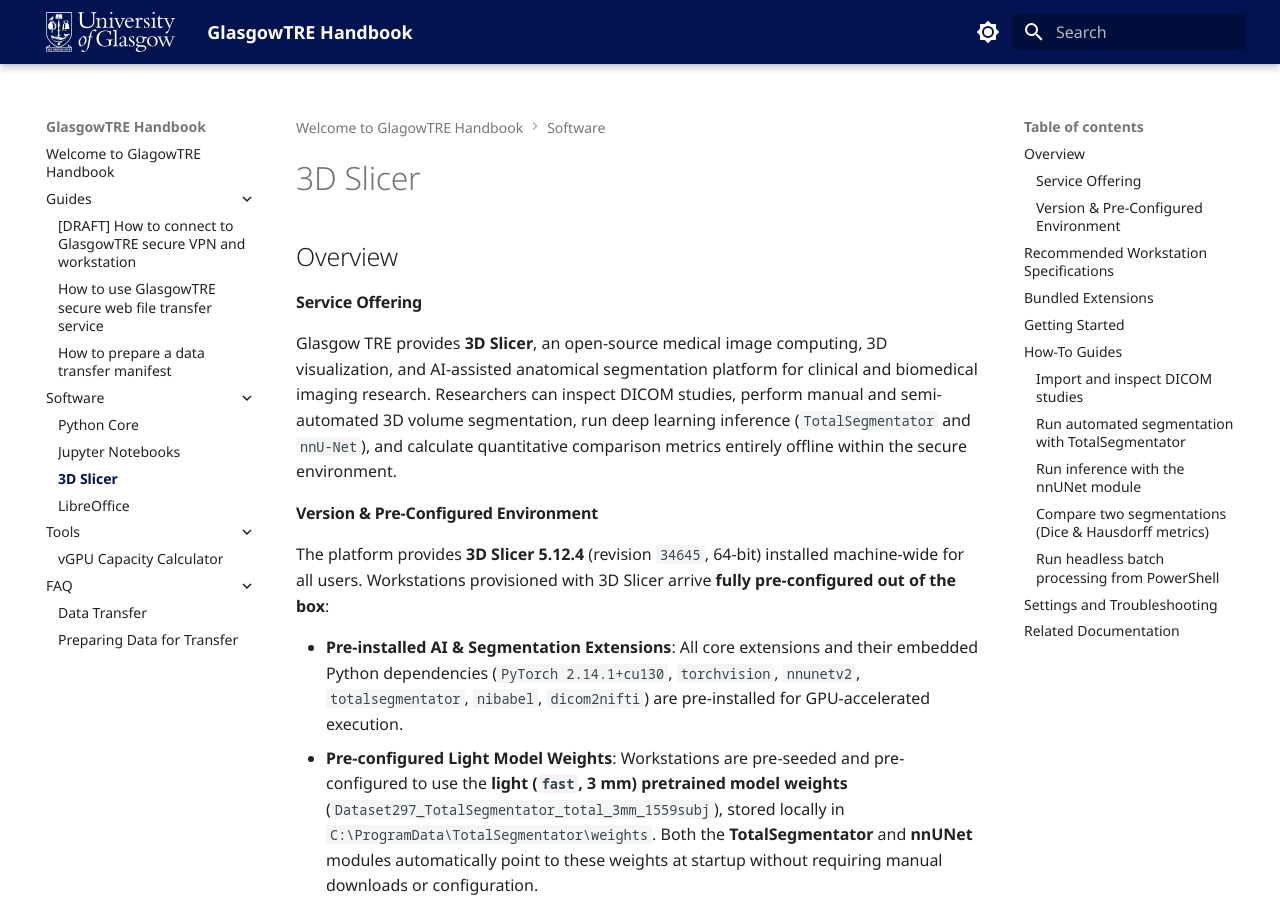
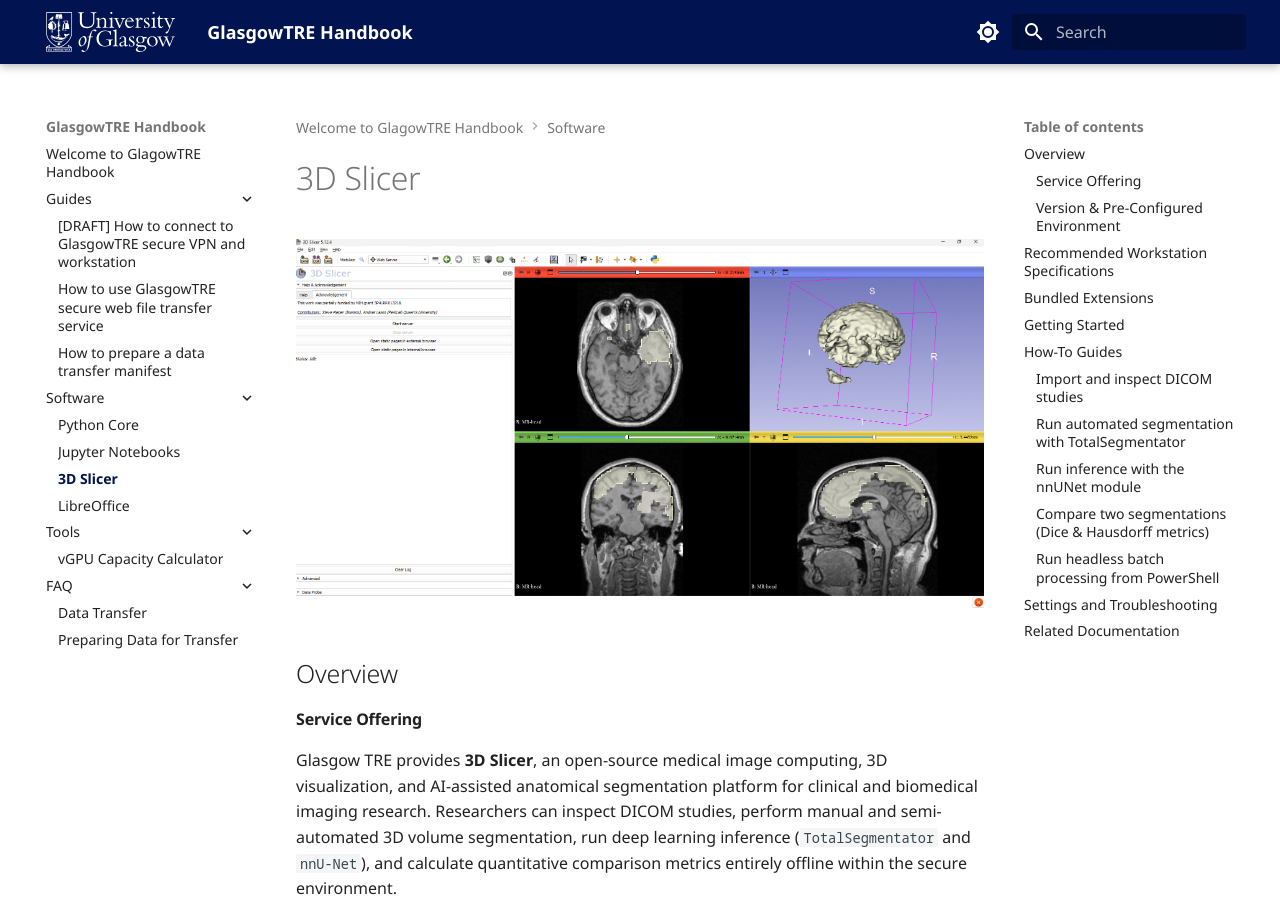
Before and after one commit to glasgowtre/glasgowtre.github.io, an MkDocs documentation site: the page built from docs/software/slicer.md, in a window 1280 px wide and 900 px high. Built offline with MkDocs 1.6.1 and Material for MkDocs 9.7.7, drawn with Linux system fonts in a browser that asks for light colours.

Commit message:
docs(software): add 3D Slicer banner image to user guide

```diff
--- a/docs/software/slicer.md
+++ b/docs/software/slicer.md
@@ -3,6 +3,8 @@
 ---
 
 # 3D Slicer
+
+![3D Slicer](../images/3dslicer/3dslicer-1.png)
 
 ## Overview
 
```
Also changed, not shown: docs/images/3dslicer/3dslicer-1.png (added).
